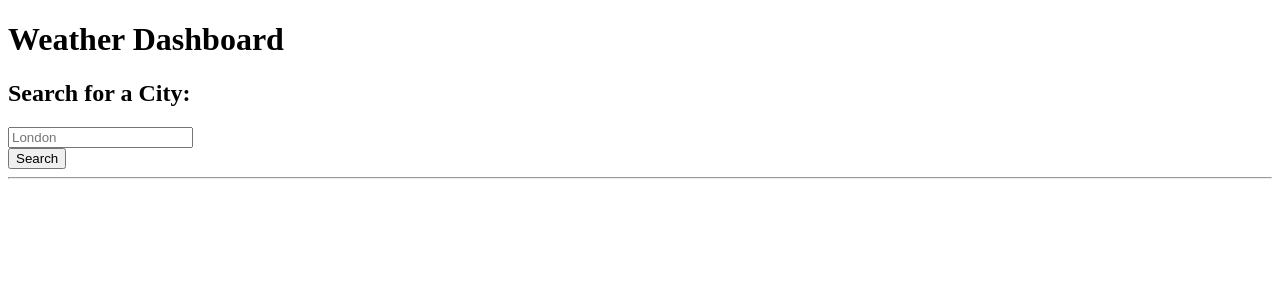
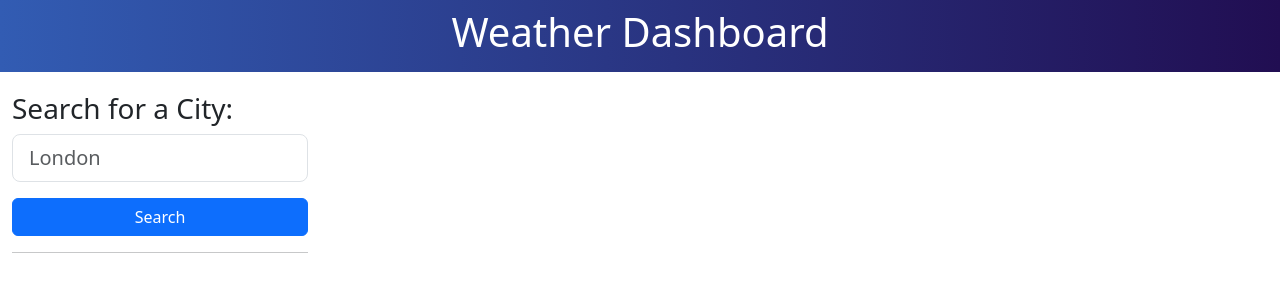
Before and after one commit to caseygirlyn/Weather-Dashboard, a plain HTML site: page index.html in a window 1280 px wide. Drawn offline with nearby package versions, Linux system fonts and the light colour scheme.

Commit message:
update html and css

```diff
--- a/assets/css/style.css
+++ b/assets/css/style.css
@@ -0,0 +1,3 @@
+.bg-dark {
+  background-image: linear-gradient(to right, #325CB3, #210E52) !important;
+}
--- a/index.html
+++ b/index.html
@@ -5,7 +5,9 @@
   <meta charset="UTF-8" />
   <meta name="viewport" content="width=device-width, initial-scale=1.0" />
   <meta http-equiv="X-UA-Compatible" content="ie=edge" />
-  <link rel="stylesheet" href="styles/reset.css" />
+  <link rel="stylesheet" href="./assets/css/style.css" />
+  <link href="https://cdn.jsdelivr.net/npm/bootstrap@5.3.2/dist/css/bootstrap.min.css" rel="stylesheet"
+    integrity="sha384-T3c6CoIi6uLrA9TneNEoa7RxnatzjcDSCmG1MXxSR1GAsXEV/Dwwykc2MPK8M2HN" crossorigin="anonymous">
   <title>Weather Dashboard</title>
 </head>
 
@@ -15,7 +17,7 @@
   </header>
 
   <!-- max-width for ultra wide resolutions -->
-  <div class="container-fluid" style="max-width: 1400px">
+  <div class="container-fluid mt-3" style="max-width: 1400px">
     <div class="row">
       <aside class="col-lg-3 pb-3">
         <h2 id="form-heading" class="mt-1 h3 form-label">
@@ -23,11 +25,13 @@
         </h2>
         <form id="search-form" class="form">
           <div class="form-inline form-group">
-            <div class="input-group">
-              <input class="form-input weather-search" type="text" id="search-input" placeholder="London"
-                aria-labelledby="form-heading" aria-controls="today forecast" />
-              <div class="input-group-append">
-                <button type="submit" class="btn search-button" id="search-button" aria-label="submit search">
+            <div>
+              <input class="form-input weather-search form-control form-control-lg text-capitalize" type="text"
+                id="search-input" placeholder="London" aria-labelledby="form-heading" aria-controls="today forecast"
+                required />
+              <div class="input-group-append my-3">
+                <button type="submit" class="btn btn-primary search-button w-100" id="search-button"
+                  aria-label="submit search">
                   Search
                 </button>
                 <hr class="hr weather-hr" />
@@ -39,7 +43,7 @@
       </aside>
 
       <div class="col-lg-9 pb-3">
-        <section id="today" class="mt-3" role="region" aria-live="polite"></section>
+        <section id="today" class="p-3" role="region" aria-live="polite"></section>
         <section id="forecast" class="row mt-3" role="region" aria-live="polite"></section>
       </div>
     </div>
@@ -49,7 +53,10 @@
   <script src="https://cdn.jsdelivr.net/npm/dayjs@1/dayjs.min.js"></script>
   <!-- jQuery -->
   <script src="https://cdnjs.cloudflare.com/ajax/libs/jquery/3.2.1/jquery.min.js"></script>
-  <script src="script.js"></script>
+  <script src="https://cdn.jsdelivr.net/npm/bootstrap@5.3.2/dist/js/bootstrap.bundle.min.js"
+    integrity="sha384-C6RzsynM9kWDrMNeT87bh95OGNyZPhcTNXj1NW7RuBCsyN/o0jlpcV8Qyq46cDfL"
+    crossorigin="anonymous"></script>
+  <script src="./assets/js/script.js"></script>
 </body>
 
 </html>
```
